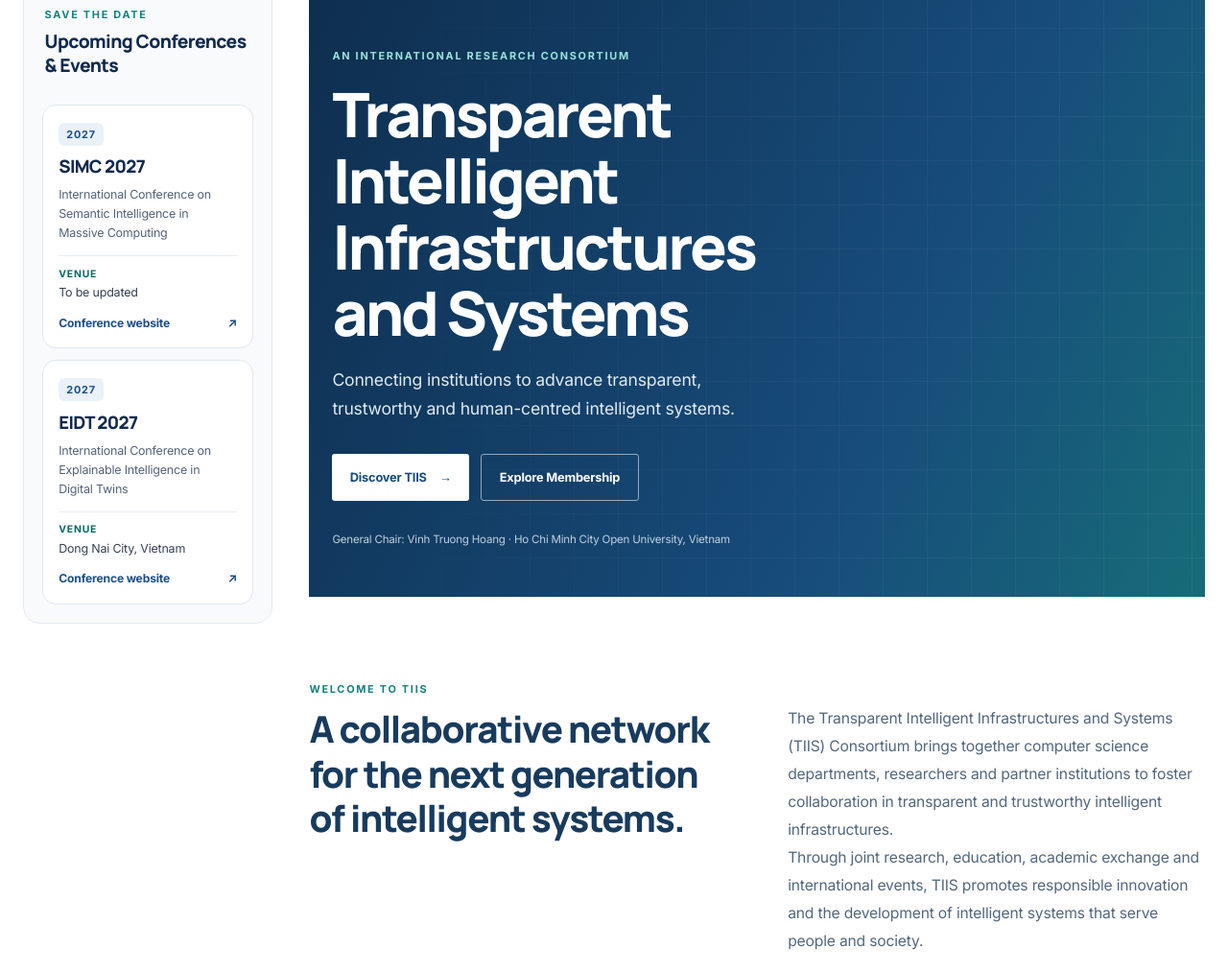
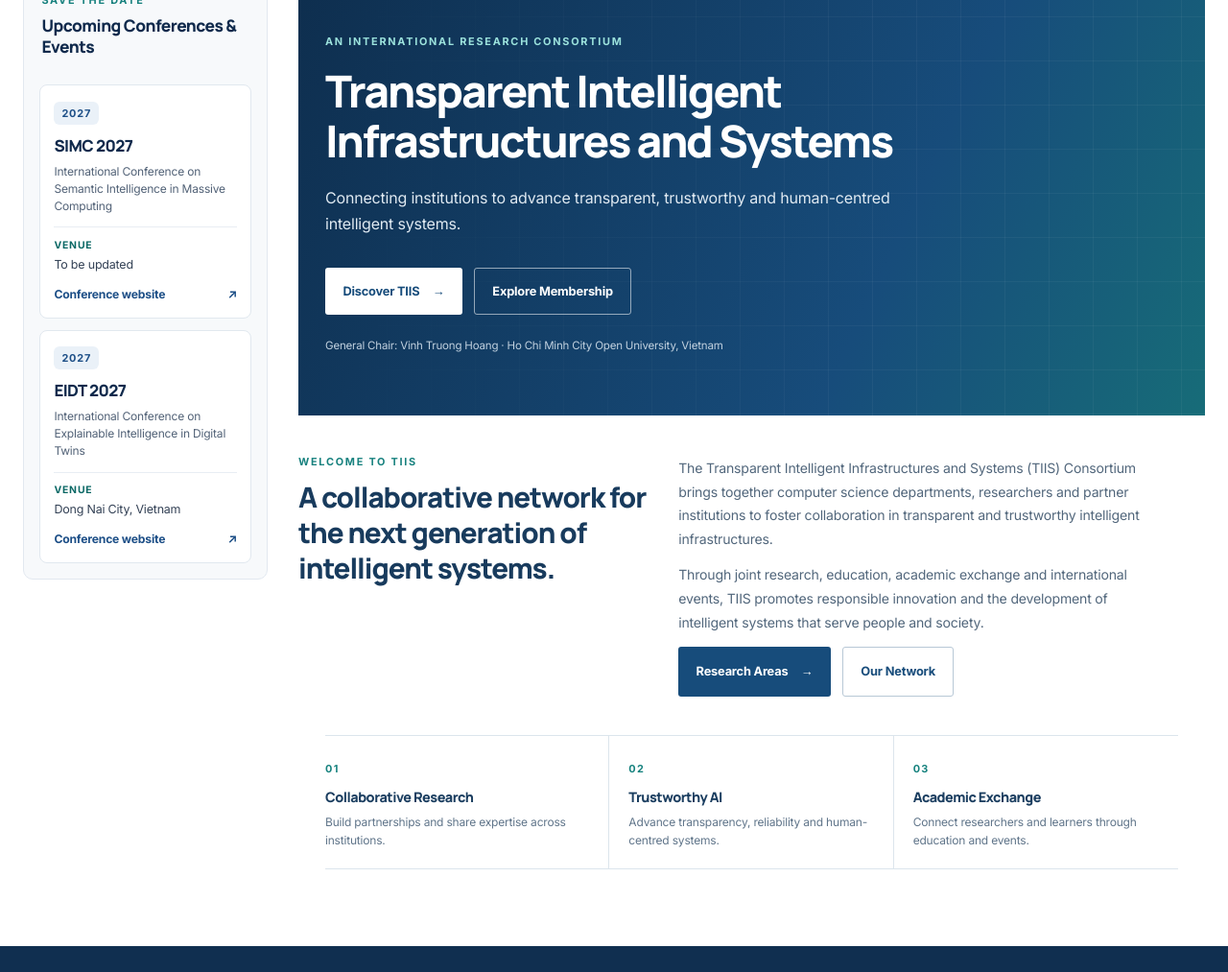
Before and after one commit to tiis-consortium/tiis-consortium, a plain HTML site: page index.html in a window 1280 px wide. Shown: the part 227-1240 px from the top of the page at 96% size. Drawn offline with nearby package versions, Linux system fonts and the light colour scheme.

Commit message:
Style compact homepage intro and events sidebar

```diff
--- a/assets/css/site.css
+++ b/assets/css/site.css
@@ -470,3 +470,53 @@ body.tiis-search-open{overflow:hidden}
 .tiis-home-main .tiis-content-width{width:calc(100% - 48px)}
 @media(max-width:850px){.tiis-home-layout{grid-template-columns:1fr;width:calc(100% - 32px);gap:1.25rem;margin-top:1rem}.tiis-upcoming-sidebar{position:static;display:grid;grid-template-columns:repeat(2,minmax(0,1fr));gap:.75rem;padding:1rem}.tiis-upcoming-heading{grid-column:1/-1;padding-bottom:.25rem}.tiis-upcoming-card{margin-top:0}.tiis-home-main .tiis-home-hero-inner,.tiis-home-main .tiis-content-width{width:calc(100% - 32px)}}
 @media(max-width:520px){.tiis-upcoming-sidebar{grid-template-columns:1fr}.tiis-upcoming-heading{grid-column:auto}.tiis-home-layout{width:calc(100% - 24px)}.tiis-home-main .tiis-home-hero-inner,.tiis-home-main .tiis-content-width{width:calc(100% - 24px)}}
+
+
+/* Refined compact homepage: a quiet events rail beside a focused introduction. */
+.tiis-home-layout{grid-template-columns:minmax(225px,255px) minmax(0,1fr);gap:clamp(1.25rem,2.5vw,2rem);width:min(1320px,calc(100% - 48px));margin:1.25rem auto 2.5rem}
+.tiis-upcoming-sidebar{position:sticky;top:1.25rem;padding:1rem;border-radius:10px;background:#f7f9fb}
+.tiis-upcoming-heading h2{font-size:1.08rem}
+.tiis-upcoming-card{padding:.9rem;border-radius:8px}
+.tiis-upcoming-card h3{font-size:1.05rem}
+.tiis-upcoming-name{font-size:.75rem;line-height:1.5}
+.tiis-home-main{min-width:0}
+.tiis-home-main .tiis-home-hero{border-radius:0;margin:0}
+.tiis-home-main .tiis-home-hero-inner{display:block;width:calc(100% - 56px);min-height:0;padding:clamp(2.25rem,5vw,4rem) 0}
+.tiis-home-hero-compact .tiis-home-copy{max-width:760px}
+.tiis-home-hero-compact .tiis-home-copy h1{max-width:740px;font-size:clamp(2rem,3.6vw,3.25rem);line-height:1.12}
+.tiis-home-hero-compact .tiis-home-lead{max-width:640px;font-size:1rem;line-height:1.7}
+.tiis-home-hero-compact .tiis-home-chair{margin-top:1.5rem}
+.tiis-home-main .tiis-home-hero-compact .tiis-hero-visual,.tiis-home-main .tiis-home-hero-compact .tiis-hero-bottom{display:none}
+.tiis-home-intro-compact{grid-template-columns:minmax(0,.85fr) minmax(0,1.15fr);gap:2rem;padding:2.5rem 0}
+.tiis-home-main .tiis-home-intro-compact{width:calc(100% - 56px)}
+.tiis-home-intro-compact .tiis-section-heading h2{font-size:clamp(1.4rem,2.3vw,1.9rem);line-height:1.25}
+.tiis-home-intro-compact .tiis-intro-copy{padding-top:.2rem;font-size:.88rem;line-height:1.75}
+.tiis-home-intro-compact .tiis-intro-copy p+p{margin-top:.8rem}
+.tiis-home-intro-actions{margin-top:.8rem}
+.tiis-home-intro-actions .tiis-button-primary{background:#174c7b;color:#fff}
+.tiis-home-intro-actions .tiis-button-outline{border-color:#b8c8d6;color:#174c7b}
+.tiis-home-values{display:grid;grid-template-columns:repeat(3,minmax(0,1fr));gap:0;margin:0 28px 2.5rem;border-top:1px solid #dce5ec;border-bottom:1px solid #dce5ec}
+.tiis-home-values article{padding:1.25rem;border-right:1px solid #dce5ec}
+.tiis-home-values article:first-child{padding-left:0}
+.tiis-home-values article:last-child{border-right:0}
+.tiis-home-values article>span{color:#16827e;font-size:.68rem;font-weight:800;letter-spacing:.12em}
+.tiis-home-values h3{margin-top:.65rem;color:#1b3e60;font:800 .9rem/1.35 Manrope,sans-serif}
+.tiis-home-values p{margin-top:.4rem;color:#60758a;font-size:.75rem;line-height:1.6}
+@media(max-width:850px){
+ .tiis-home-layout{grid-template-columns:1fr;width:calc(100% - 32px);gap:1rem;margin-top:1rem}
+ .tiis-upcoming-sidebar{position:static;display:grid;grid-template-columns:repeat(2,minmax(0,1fr));gap:.75rem}
+ .tiis-upcoming-heading{grid-column:1/-1}
+ .tiis-upcoming-card{margin-top:0}
+ .tiis-home-main .tiis-home-hero-inner,.tiis-home-main .tiis-home-intro-compact{width:calc(100% - 32px)}
+ .tiis-home-values{margin-inline:16px}
+}
+@media(max-width:560px){
+ .tiis-upcoming-sidebar{grid-template-columns:1fr}
+ .tiis-upcoming-heading{grid-column:auto}
+ .tiis-home-layout{width:calc(100% - 24px)}
+ .tiis-home-main .tiis-home-hero-inner,.tiis-home-main .tiis-home-intro-compact{width:calc(100% - 24px)}
+ .tiis-home-intro-compact{grid-template-columns:1fr;gap:1rem;padding:2rem 0}
+ .tiis-home-values{grid-template-columns:1fr;margin-inline:12px}
+ .tiis-home-values article,.tiis-home-values article:first-child{padding:1rem 0;border-right:0;border-bottom:1px solid #dce5ec}
+ .tiis-home-values article:last-child{border-bottom:0}
+}
```
